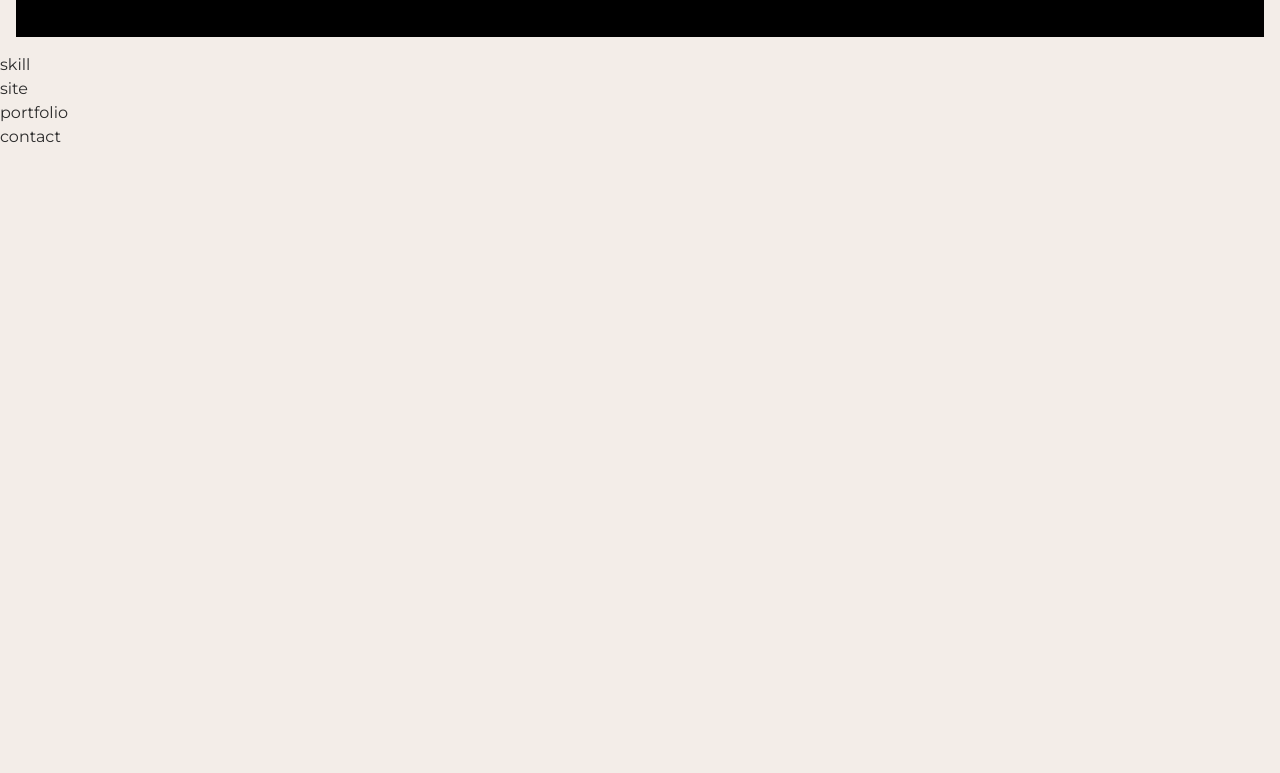
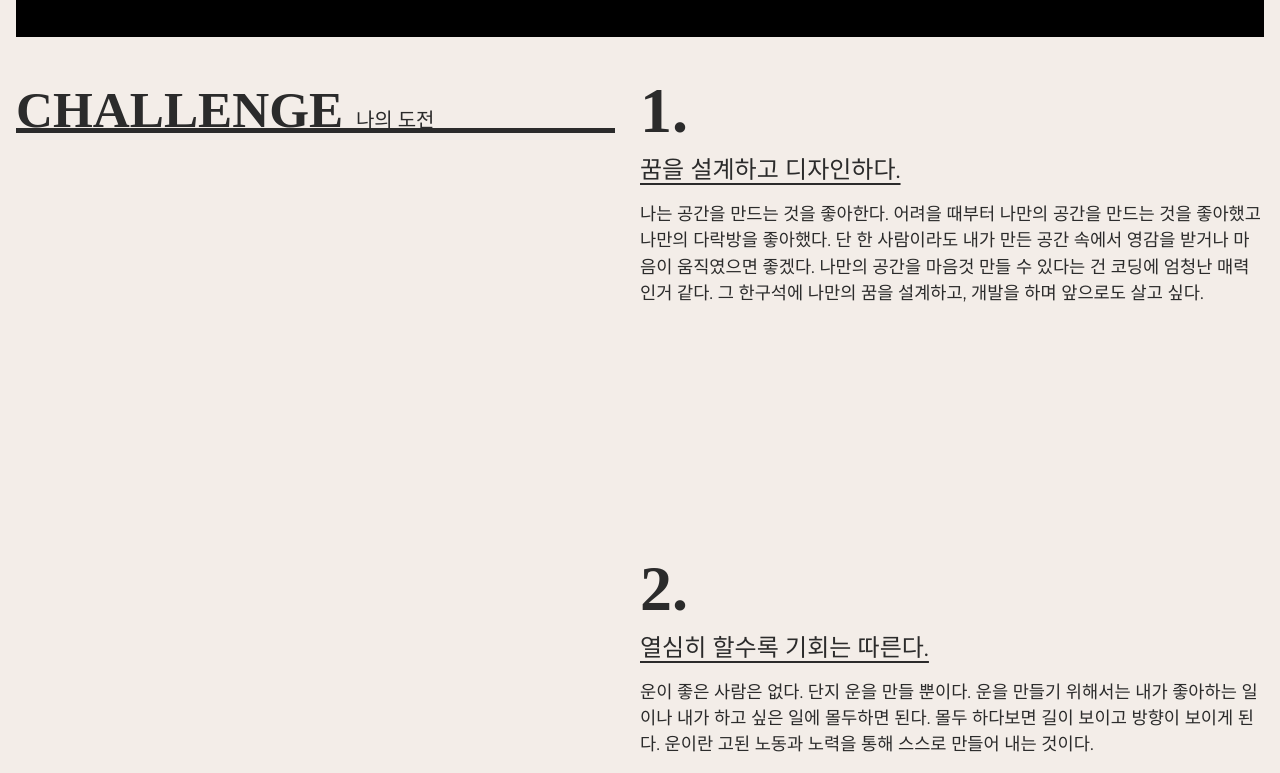
Before and after one commit to soominho/port2023-vite, a website built with Vite: page src/index.html in a window 1280 px wide. Shown: the part 747-1520 px from the top of the page. Before the commit the page ends 896 px from the top, so only its background shows below. Built offline with nearby package versions, Linux system fonts and the light colour scheme; a small style sheet from the web is missing; a web font is replaced by a local one.

Commit message:
23.11.28-04

```diff
--- a/src/assets/css/section/skill.css
+++ b/src/assets/css/section/skill.css
@@ -1,3 +1,72 @@
-#skill {
+.skill__inner {
+    padding: 16px;
+    display: flex;
+    justify-content: space-between;
+}
 
+.skill__title {
+    position: sticky;
+    top: 70px;
+    left: 0;
+    width: 48%;
+    height: 5vw;
+    font-size: 4vw;
+    font-weight: 900;
+    line-height: 1.6;
+    font-family: var(--mainKor-font);
+    text-transform: uppercase;
+    color: var(--black100);
+    border-bottom: 0.4vw solid var(--black100);
 }
+
+.skill__title em {
+    font-size: 1.25rem;
+    font-weight: 400;
+    line-height: 2;
+}
+
+.skill__desc {
+    width: 50%;
+}
+
+.skill__desc span {
+    font-size: 5vw;
+    line-height: 1;
+    font-weight: 900;
+    line-height: 1.3;
+    font-family: var(--mainNum-font);
+}
+
+.skill__desc h3 {
+    font-size: 1.5rem;
+    text-decoration: underline;
+    text-underline-position: under;
+    margin-bottom: 1vw;
+}
+
+.skill__desc p {
+    margin-bottom: 30vh;
+    font-size: 1.1rem;
+}
+@media (max-width: 800px) {
+    .skill__inner {
+        flex-direction: column;
+    }
+
+    .skill__title {
+        width: 100%;
+        height: auto;
+        margin-bottom: 10vw;
+        font-size: 30px;
+        top: 68px;
+        background-color: var(--mainBg-color);
+    }
+
+    .skill__desc {
+        width: 100%;
+    }
+
+    .skill__desc span {
+        font-size: 20vw;
+    }
+}
--- a/src/index.html
+++ b/src/index.html
@@ -55,9 +55,9 @@
     <main id="main" role="main">
         <section id="intro">
             <div class="intro__inner">
-                <div class="intro__title">
+                <h2 class="intro__title">
                     port developer
-                </div>
+                </h2>
                 <div class="intro__lines" aria-hidden="true">
                     <span class="line"></span>
                     <span class="line"></span>
@@ -92,7 +92,43 @@
         <!-- //intro -->
 
         <section id="skill">
-            skill
+            <div class="skill__inner">
+                <h2 class="skill__title">
+                    challenge <em>나의 도전</em>
+                </h2>
+                <div class="skill__desc">
+                    <div>
+                        <span>1.</span>
+                        <h3>꿈을 설계하고 디자인하다.</h3>
+                        <p>
+                            나는 공간을 만드는 것을 좋아한다.
+                            어려을 때부터 나만의 공간을 만드는 것을 좋아했고 나만의 다락방을 좋아했다.
+                            단 한 사람이라도 내가 만든 공간 속에서 영감을 받거나 마음이 움직였으면 좋겠다.
+                            나만의 공간을 마음것 만들 수 있다는 건 코딩에 엄청난 매력인거 같다.
+                            그 한구석에 나만의 꿈을 설계하고, 개발을 하며 앞으로도 살고 싶다.
+                        </p>
+                    </div>
+                    <div>
+                        <span>2.</span>
+                        <h3>열심히 할수록 기회는 따른다.</h3>
+                        <p>
+                            운이 좋은 사람은 없다. 단지 운을 만들 뿐이다.
+                            운을 만들기 위해서는 내가 좋아하는 일이나 내가 하고 싶은 일에 몰두하면 된다.
+                            몰두 하다보면 길이 보이고 방향이 보이게 된다.
+                            운이란 고된 노동과 노력을 통해 스스로 만들어 내는 것이다.
+                        </p>
+                    </div>
+                    <div>
+                        <span>3.</span>
+                        <h3>나에게 정직하다.</h3>
+                        <p>
+                            정직은 다른 사람보다 나에게 큰 의미를 부여해야 한다.
+                            자신이 정직하지 않으면 진정으로 원하는 일을 열정적으로 밀고 나갈 수 없다.
+                            마음에서 우러나오는 일을 해야 정직해지며 삶을 더 즐길 줄 알게 된다.
+                        </p>
+                    </div>
+                </div>
+            </div>
         </section>
         <!-- //skill -->
 
```
